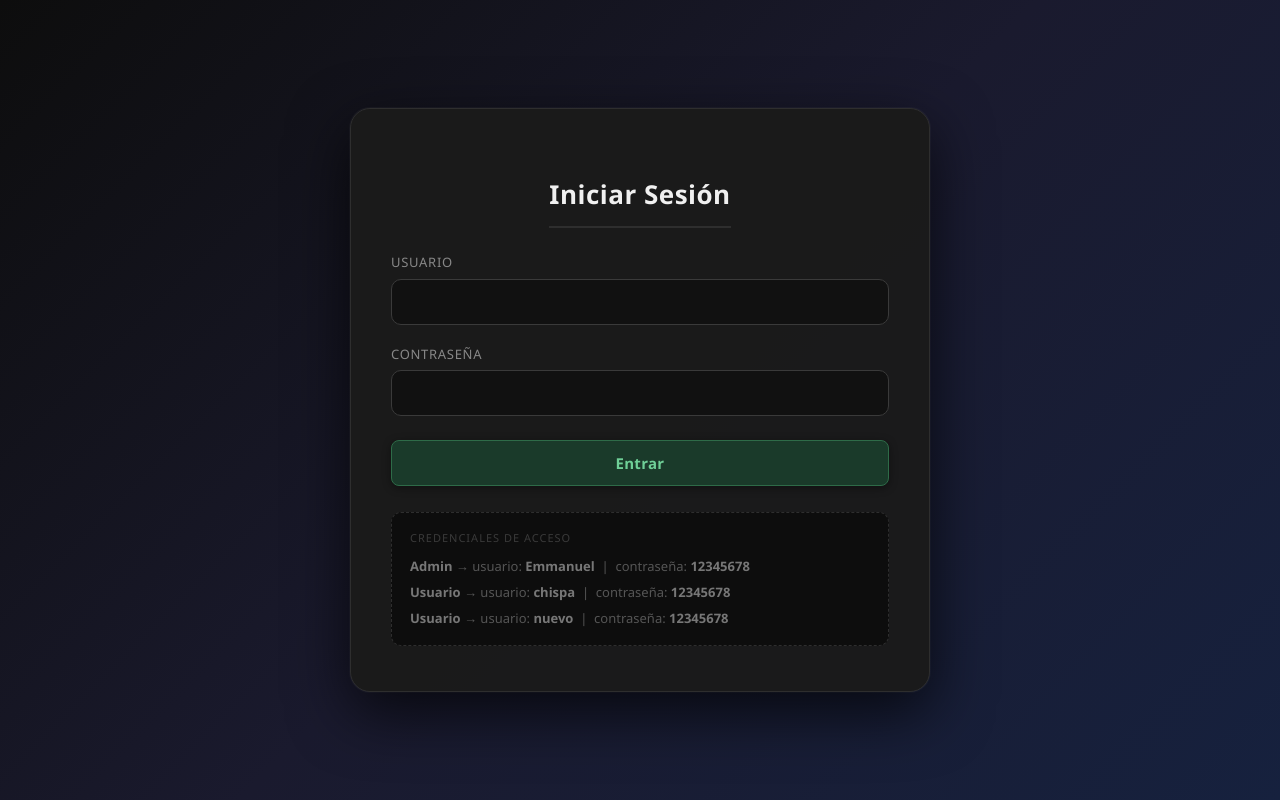
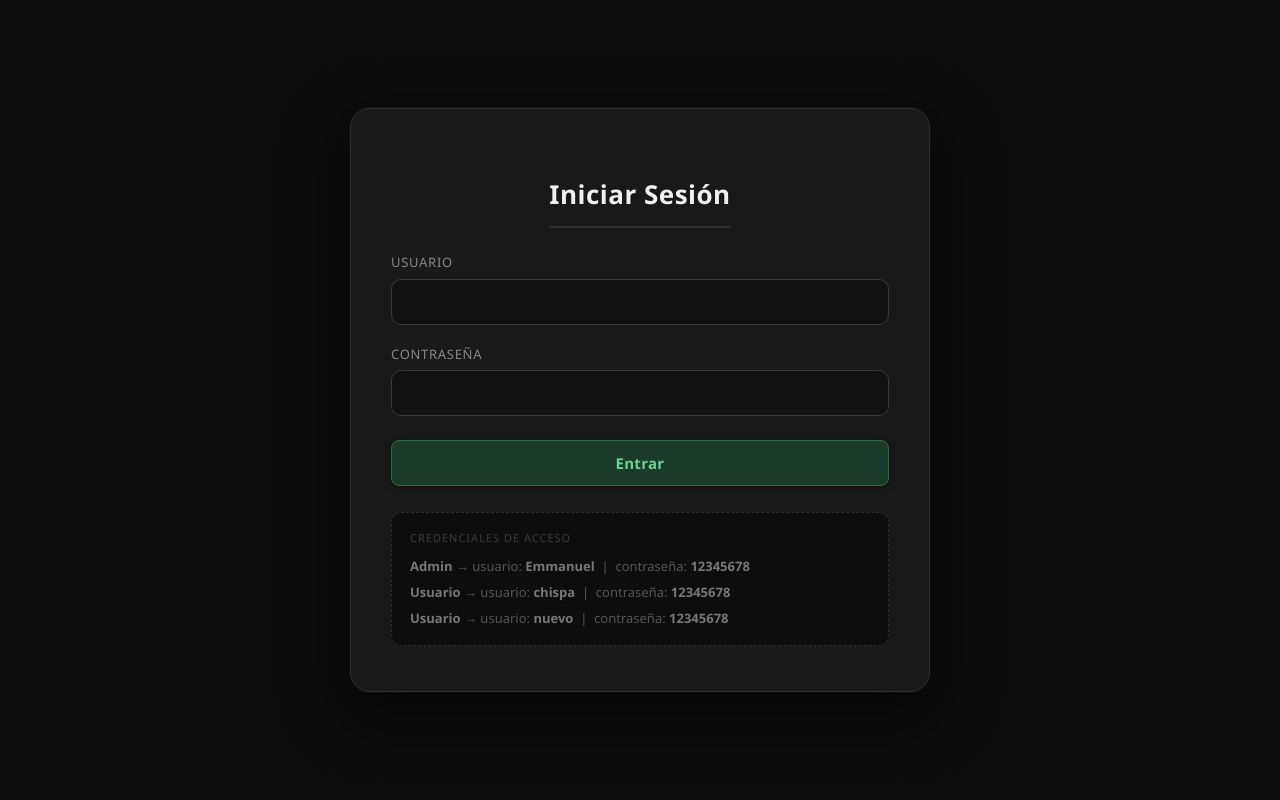
Before and after one commit to Esotilininsano/Esotilininsano, a PHP site: page /login.php in a window 1280 px wide. Run offline with PHP 8.4, Linux system fonts and the light colour scheme.

Commit message:
Add files via upload

```diff
--- a/login.php
+++ b/login.php
@@ -12,6 +12,11 @@ if (isset($_SESSION['usuario'])) {
     <meta charset="UTF-8">
     <title>Iniciar Sesión</title>
     <link rel="stylesheet" href="estilos.css">
+    <style>
+        body {
+            background: #0d0d0d;
+        }
+    </style>
 </head>
 <body>
     <div class="login-container">
@@ -22,9 +27,6 @@ if (isset($_SESSION['usuario'])) {
             echo '<div class="alerta error">Tu sesión ya no es válida. Inicia sesión nuevamente.</div>';
         } elseif (isset($_GET['error'])) {
             echo '<div class="alerta error">Usuario o contraseña incorrectos.</div>';
-        }
-        if (isset($_GET['cerrada'])) {
-            echo '<div class="alerta exito">Sesión cerrada correctamente.</div>';
         }
         ?>
 
```
